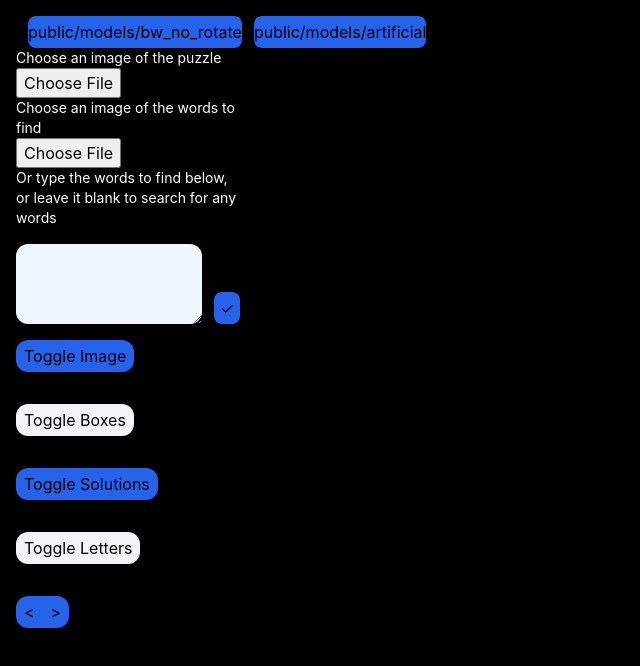
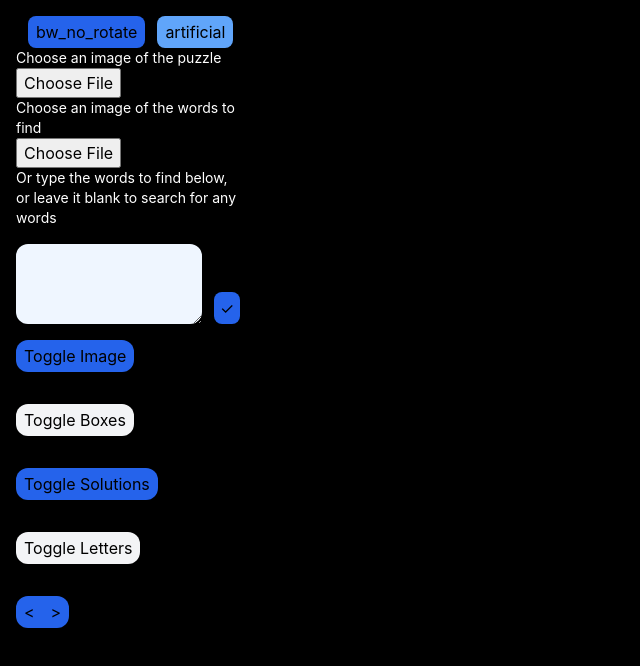
Before and after one commit to jacks14235/WordsearchSolver, a React (Create React App) app: page / in a window 1280 px wide. Shown: the top 666 px of the page, without its empty margins (0-640 px from the left). Built offline with nearby package versions, Linux system fonts and the light colour scheme.

Commit message:
Trying to switch models

```diff
--- a/src/components/read-and-solve.tsx
+++ b/src/components/read-and-solve.tsx
@@ -6,7 +6,7 @@ import '../App.css';
 import { WordSearch } from "../logic/solver";
 import Tesseract, { recognize } from "tesseract.js";
 import { Gradient } from "../logic/gradient";
-const  listReactFiles = require('list-react-files');
+const listReactFiles = require('list-react-files');
 export type Contexts = {
   img: CanvasRenderingContext2D,
   box: CanvasRenderingContext2D,
@@ -19,6 +19,8 @@ export type ImageLetter = {
   letter: string,
 
 }
+
+const modelNames = ['public/models/bw_no_rotate/model.json', 'public/models/artificial/model.json']
 
 export function WordsearchSolver() {
   const imgCanvas = useRef<HTMLCanvasElement>(null);
@@ -34,7 +36,7 @@ export function WordsearchSolver() {
   const [rescaleVal, setRescaleVal] = useState<number>(1);
   const [letterOffset, setLetterOffset] = useState<number>(0);
   const [letterStyle, setLetterStyle] = useState<any>();
-  const [modelName, setModelName] = useState<string>('./models/bw_no_rotate/model.json');
+  const [modelIndex, setModelIndex] = useState<number>(0);
   const [changeLetterModal, setChangeLetterModal] = useState<{
     ctx: CanvasRenderingContext2D,
     index: number,
@@ -107,7 +109,7 @@ export function WordsearchSolver() {
         console.log(idt)
         const imgRead = new ImageReader(image.width, image.height, idt)
         // set loading true
-        analyzeImage(imgRead, getWords(), contexts)
+        analyzeImage(imgRead, getWords(), contexts, modelNames[modelIndex])
           .then((ws) => {
             setPuzzle(ws);
           });
@@ -240,11 +242,11 @@ export function WordsearchSolver() {
       <div className='w-screen max-w-screen grid grid-flow-row justify-center md:justify-start p-4 md:w-1/5 md:flex flex-col items-start md:pl-4'>
         <div className="flex flex-row">
           {
-              ['public/models/bw_no_rotate/model.json', 'public/models/artificial/model.json']
-              .map(model => {
+            modelNames
+              .map((model, i) => {
                 const inter = model.substring(0, model.lastIndexOf('/'));
-                const name = inter.substring(0, model.lastIndexOf('/') + 1);
-              return <button className=' h-8 bg-blue-600 rounded-lg ml-3 self-end ml-3' onClick={() => setModelName(model)}>{name}</button>
+                const name = inter.substring(inter.lastIndexOf('/') + 1);
+                return <button className={`px-2 h-8 bg-blue-${modelIndex === i ? '600' : '400'} rounded-lg ml-3 self-end ml-3`} onClick={() => setModelIndex(i)}>{name}</button>
               })
           }
         </div>
--- a/src/logic/read-and-solve.ts
+++ b/src/logic/read-and-solve.ts
@@ -127,7 +127,7 @@ async function analyzeBoxes(hiContrast: BWImage, boxes: number[][], words: strin
 }
 
 function infer(t: tf.Tensor<tf.Rank.R4>, modelPath?: string) {
-  console.log('Inferring')
+  console.log('Inferring with ', modelPath)
   return new Promise<Inference>(async (resolve, reject) => {
     const model = await tf.loadGraphModel(modelPath || './models/bw_no_rotate/model.json');
     const out = model.predict(t) as tf.Tensor<tf.Rank>;
```
Lines whose indentation alone changed are shown as unchanged.
